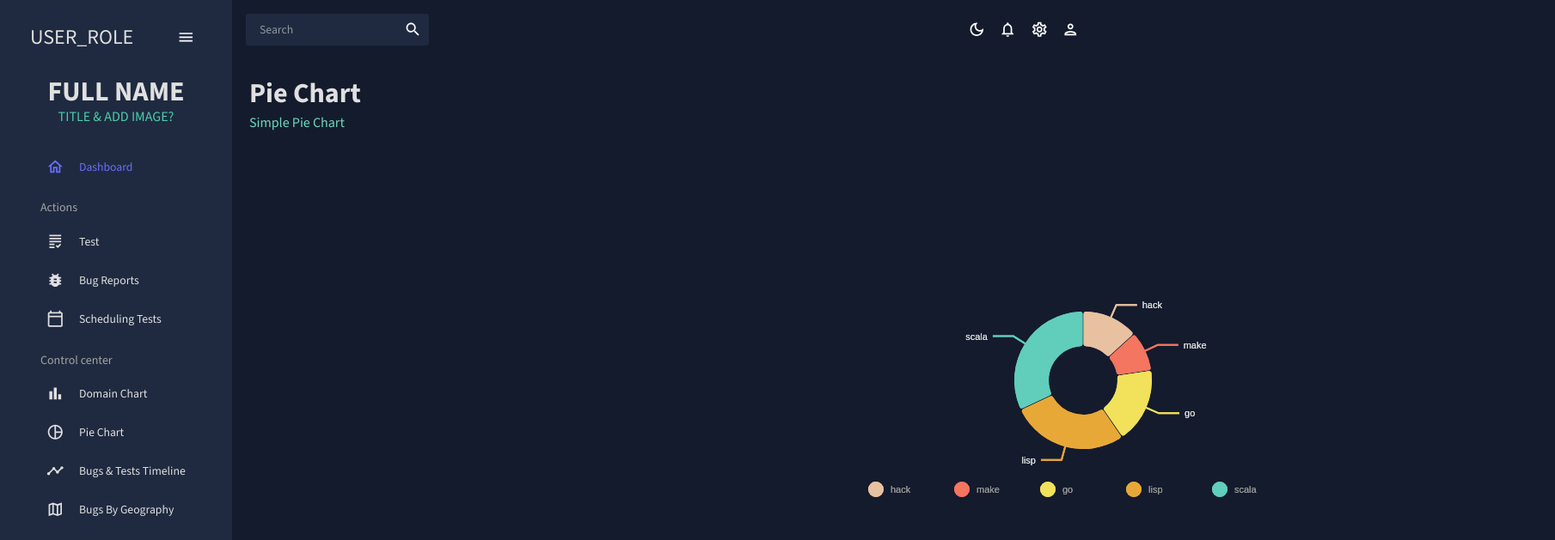
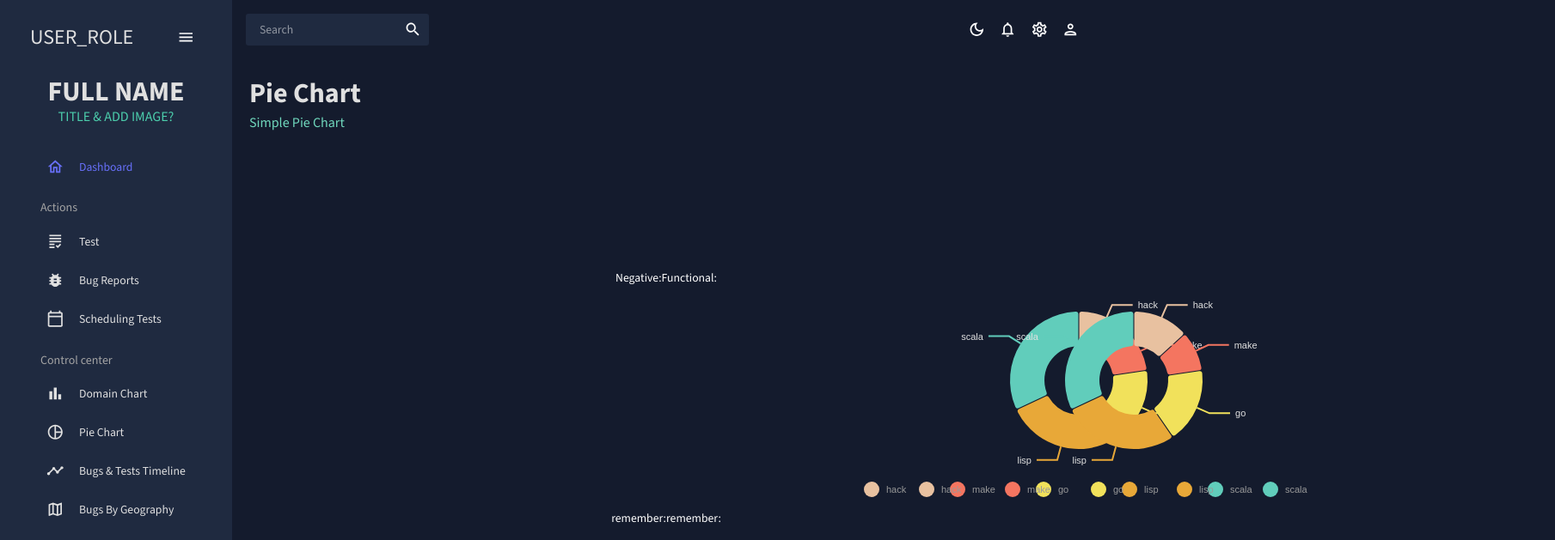
Before and after one commit to Avikai-Soria/Bdicomat, a React (Vite) app in the folder QA_Dashboard/: page /pie in a window 1280 px wide. Shown: the top 629 px of the page at 86% size, 1809 px wide, since content can reach past the window. Built offline with nearby package versions, Linux system fonts and the light colour scheme; sample sign-in values are in the browser's storage.

Commit message:
end input

```diff
--- a/QA_Dashboard/src/components/main_page/layout/Pie.jsx
+++ b/QA_Dashboard/src/components/main_page/layout/Pie.jsx
@@ -1,6 +1,8 @@
 import { Box } from "@mui/material";
 import Header from "../../../reusable_component/Header.jsx";
 import PieChart from "../../../reusable_component/CoverageChart.jsx";
+
+import { mockPieData as data } from "../..//main_page/data/mockData.js";
 
 const Pie = () => {
   return (
@@ -12,8 +14,8 @@ const Pie = () => {
         alignItems="center"
         height="35vh"
       >
-        <PieChart />
-        <PieChart />
+        <PieChart data={data} title={"Negative:"}/>
+        <PieChart data={data} title={"Functional:"}/>
       </Box>
       <Box
         display="flex"
@@ -21,8 +23,8 @@ const Pie = () => {
         alignItems="center"
         height="35vh"
       >
-        <PieChart />
-        <PieChart />
+        <PieChart data={data} title={"remember:"}/>
+        <PieChart data={data} title={"remember:"}/>
       </Box>
     </Box>
   );
--- a/QA_Dashboard/src/reusable_component/CoverageChart.jsx
+++ b/QA_Dashboard/src/reusable_component/CoverageChart.jsx
@@ -2,12 +2,10 @@ import { ResponsivePie } from "@nivo/pie";
 import { tokens } from "../hooks/theme";
 import { Box, useTheme } from "@mui/material";
 
-import { mockPieData as data } from "../components/main_page/data/mockData";
-
-const PieChart = () => {
+const PieChart = ({ data , title}) => {
   const theme = useTheme();
   const colors = tokens(theme.palette.mode);
-  return (
+  return <> <label>{title}</label>
   <ResponsivePie
     data={data}
     theme={{
@@ -103,8 +101,7 @@ const PieChart = () => {
         ],
       },
     ]}
-      />
-  );
+  /></>;
 };
 
 export default PieChart;
```
Lines whose indentation alone changed are shown as unchanged.
